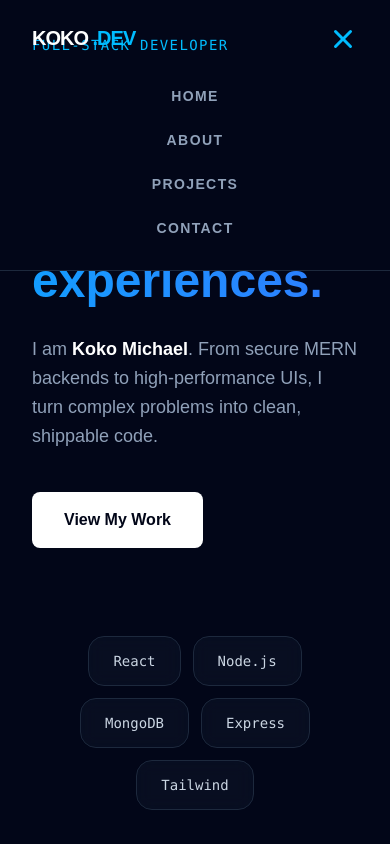
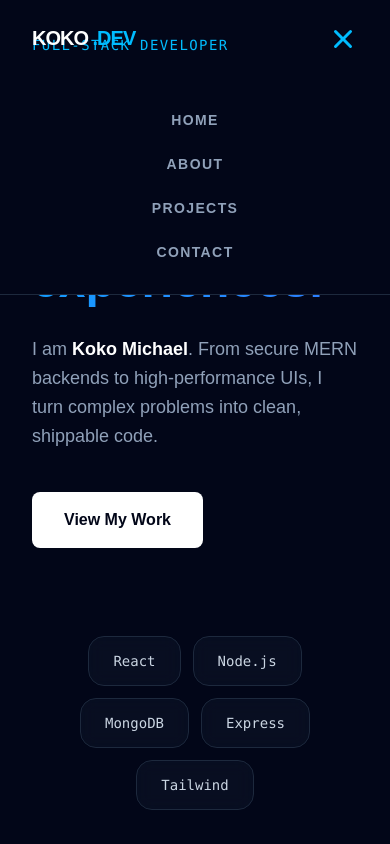
Before and after one commit to TeeKay999x/Portfolio-2026, a React (Vite) app: page / in a window 390 px wide. Both pictures are taken after a click on the element 343 px from the left and 39 px from the top of the page. Shown: the top 844 px of the page. Built offline with nearby package versions, Linux system fonts and the light colour scheme.

Commit message:
Added new feature

```diff
--- a/src/components/NavBar.jsx
+++ b/src/components/NavBar.jsx
@@ -35,7 +35,7 @@ const NavBar = () => {
                 </div>
             </div>
 
-            <div className={`md:hidden absoluite top-full left-0 w-full bg-slate-950 border-b border-slate-800 transition-all duration-300 overflow-hidden ${navOpen ? 'max-h-64 opacity-100' : 'max-h-0 opacity-0'}`}>
+            <div className={`md:hidden absolute top-full left-0 w-full bg-slate-950 border-b border-slate-800 transition-all duration-300 overflow-hidden ${navOpen ? 'max-h-64 opacity-100' : 'max-h-0 opacity-0'}`}>
                 <div className='flex flex-col gap-6 p-8 text-center text-sm font-bold tracking-widest text-slate-400 uppercase'>
                     <a href="#hero" className='hover:text-sky-400' onClick={() => setNavOpen(false)}>HOME</a>
                     <a href="#about" className='hover:text-sky-400' onClick={() => setNavOpen(false)}>ABOUT</a>
```
